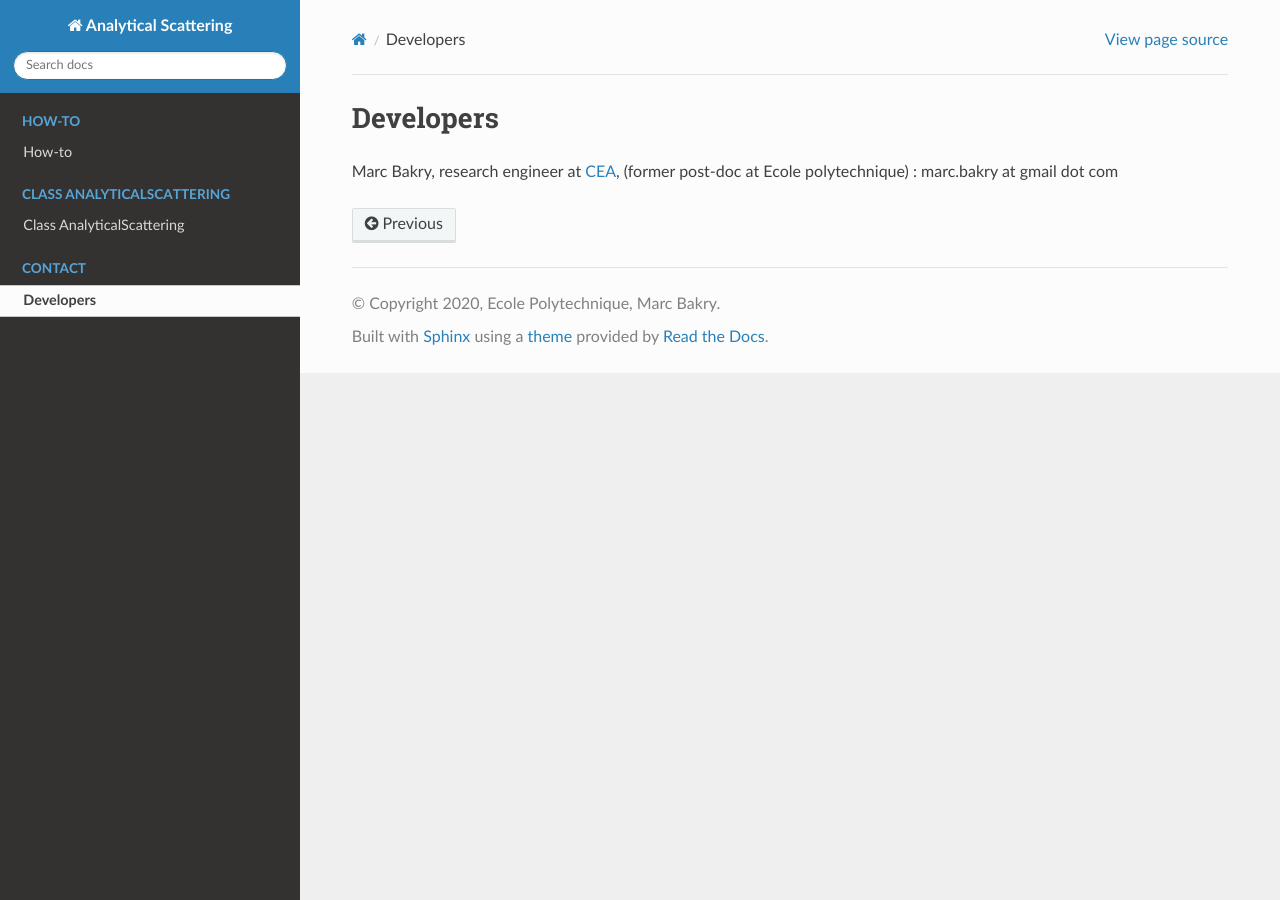
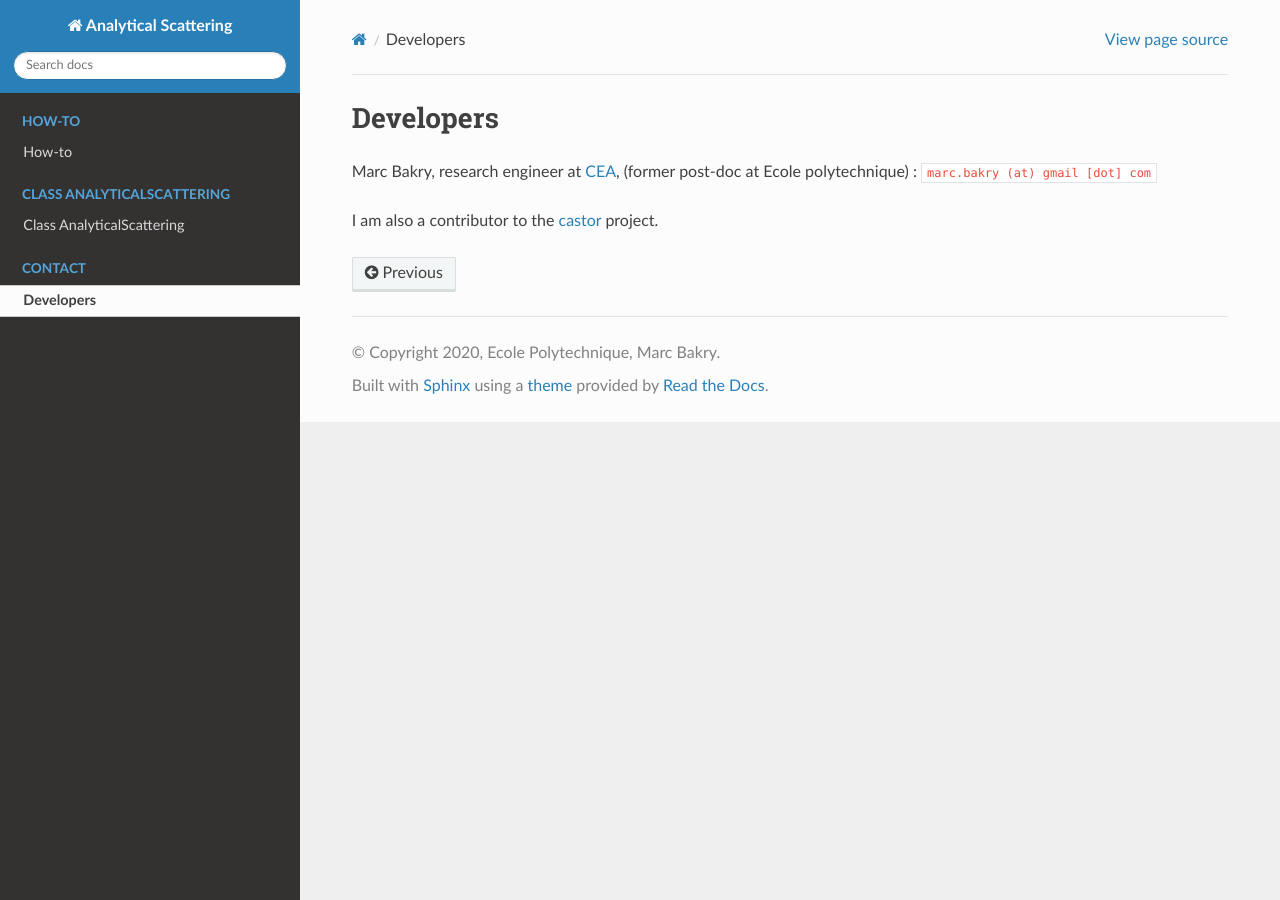
Before and after one commit to marcbakry/AnalyticalScattering, a Sphinx documentation site: the page built from doc/source/developers.rst, in a window 1280 px wide. Built offline with Sphinx 7.4.7 and the Read the Docs theme 2.0.0, drawn with Linux system fonts in a browser that asks for light colours; pages that are not in the unit, such as notebooks, are missing from menus.

Commit message:
restructured the doc

```diff
--- a/doc/source/class_analyticalscattering.rst
+++ b/doc/source/class_analyticalscattering.rst
@@ -3,13 +3,13 @@
 Class AnalyticalScattering
 ==========================
 
-.. doxygenclass:: AnalyticalScattering
+.. doxygenclass:: castor::AnalyticalScattering
     :project: analyticalscattering
     :members:
     :undoc-members:
 
-.. doxygenenum:: radtyp
+.. doxygenenum:: castor::radtyp
     :project: analyticalscattering
 
-.. doxygenenum:: bndc
+.. doxygenenum:: castor::bndc
     :project: analyticalscattering
--- a/doc/source/developers.rst
+++ b/doc/source/developers.rst
@@ -3,4 +3,6 @@
 Developers
 ==========
 
-Marc Bakry, research engineer at `CEA <https://www.cea.fr>`_, (former post-doc at Ecole polytechnique) : marc.bakry at gmail dot com
+Marc Bakry, research engineer at `CEA <https://www.cea.fr>`_, (former post-doc at Ecole polytechnique) : ``marc.bakry (at) gmail [dot] com``
+
+I am also a contributor to the `castor <http://leprojetcastor.gitlab.labos.polytechnique.fr/castor>`_ project.
```
Also changed, not shown: doc/source/howto.rst (+8 -2 lines), doc/source/index.rst (+5 -20 lines), 1 other file.
